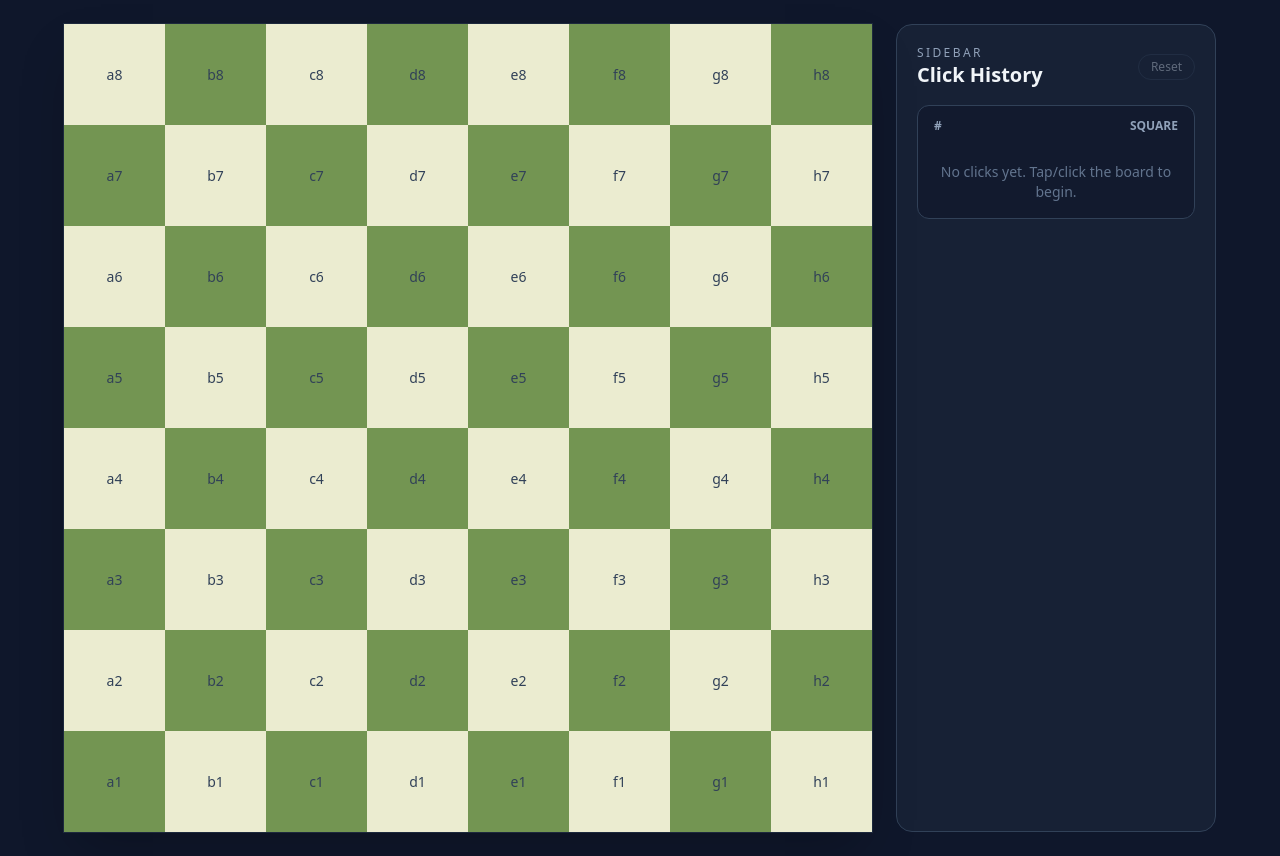
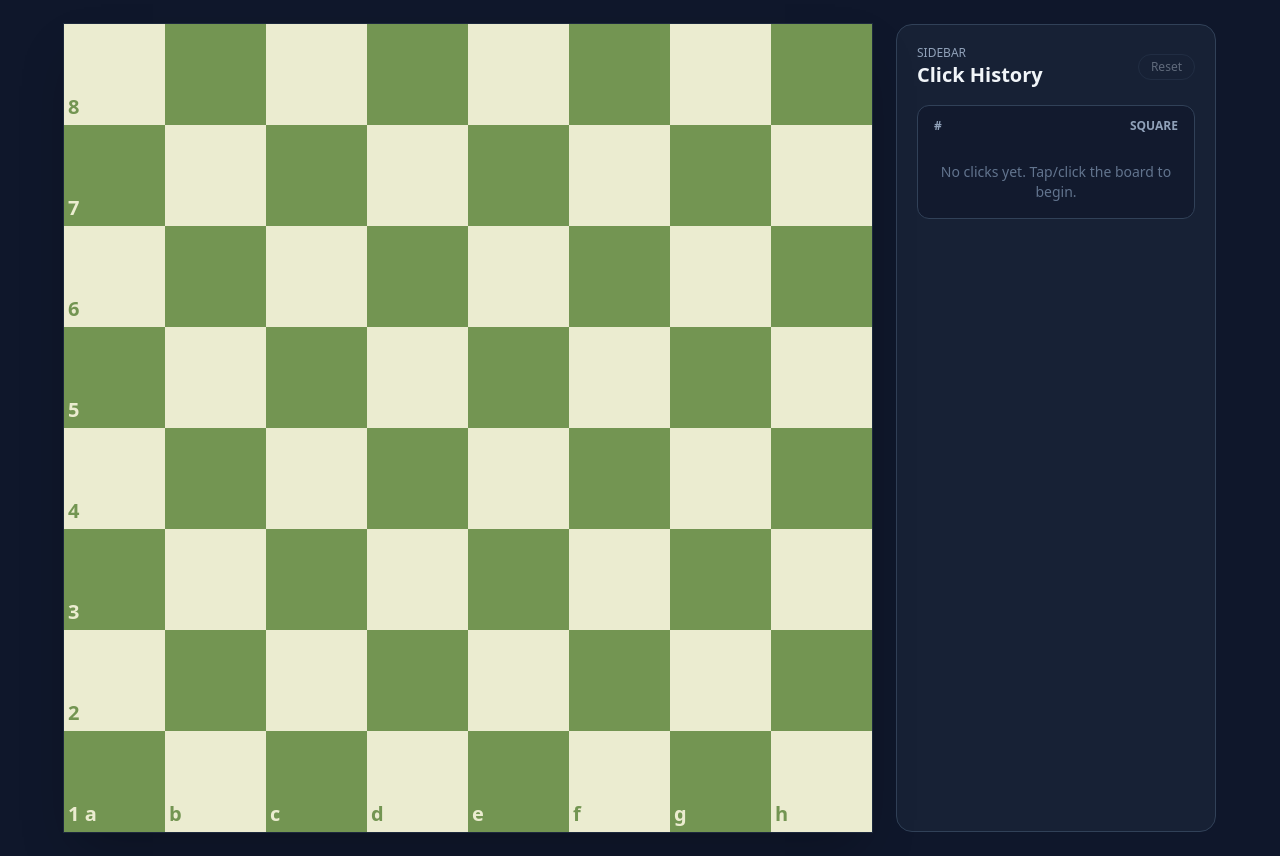
Before and after one commit to MikeRubio/chess-vue-test, a Vue app: page / in a window 1280 px wide. Built offline with nearby package versions, Linux system fonts and the light colour scheme.

Commit message:
NO-TICKET fixing color issue and oeral fell of the board

```diff
--- a/src/components/ChessBoard.vue
+++ b/src/components/ChessBoard.vue
@@ -1,23 +1,27 @@
 <script setup lang="ts">
 import { computed } from 'vue'
 import { storeToRefs } from 'pinia'
-import { useBoardStore, type SquareId } from '@/stores/board'
-
-const files = ['a', 'b', 'c', 'd', 'e', 'f', 'g', 'h'] as const
-const ranks = [8, 7, 6, 5, 4, 3, 2, 1]
+import { useBoardStore } from '@/stores/board'
+import { boardFiles, boardRanks, type BoardFile, type BoardRank, type SquareId } from '@/lib/board'
 
 type Square = {
   id: SquareId
+  file: BoardFile
+  rank: BoardRank
+  fileIndex: number
   isLight: boolean
 }
 
 const squares = computed<Square[]>(() =>
-  ranks.flatMap((rank) =>
-    files.map((file, fileIndex) => {
+  boardRanks.flatMap((rank) =>
+    boardFiles.map((file, fileIndex) => {
       const squareId = `${file}${rank}` as SquareId
       const isLight = ((fileIndex + 1) + rank) % 2 === 1
       return {
         id: squareId,
+        file,
+        rank,
+        fileIndex,
         isLight,
       }
     }),
@@ -33,6 +37,24 @@ const handleSquareClick = (squareId: SquareId) => {
 
 const isLastClicked = (squareId: SquareId) => lastSquare.value === squareId
 
+const coordinateLabel = (square: Square): string => {
+  const showRank = square.fileIndex === 0
+  const showFile = square.rank === 1
+
+  if (showRank && showFile) {
+    return `${square.rank} ${square.file}`
+  }
+
+  if (showRank) {
+    return `${square.rank}`
+  }
+
+  if (showFile) {
+    return `${square.file}`
+  }
+
+  return ''
+}
 </script>
 
 <template>
@@ -44,7 +66,7 @@ const isLastClicked = (squareId: SquareId) => lastSquare.value === squareId
         type="button"
         @click="handleSquareClick(square.id)"
         class="relative flex items-center justify-center text-lg font-semibold transition"
-        :class="[
+                :class="[
           isLastClicked(square.id)
             ? 'bg-board-highlight text-slate-900'
             : [
@@ -52,10 +74,23 @@ const isLastClicked = (squareId: SquareId) => lastSquare.value === squareId
                 'hover:brightness-110',
               ],
         ]"
+
         :aria-pressed="isLastClicked(square.id)"
         :aria-label="`Square ${square.id}`"
       >
-        <span class="pointer-events-none text-sm font-medium text-slate-700 ">{{ square.id }}</span>
+        <span
+          v-if="coordinateLabel(square)"
+          class="pointer-events-none absolute bottom-1 left-1 text-xl font-semibold select-none"
+          :class="
+            isLastClicked(square.id)
+              ? 'text-board-dark'
+              : square.isLight
+                ? 'text-board-dark'
+                : 'text-board-light'
+          "
+        >
+          {{ coordinateLabel(square) }}
+        </span>
       </button>
     </div>
   </div>
--- a/src/components/ClicksSidebar.vue
+++ b/src/components/ClicksSidebar.vue
@@ -6,13 +6,19 @@ const boardStore = useBoardStore()
 const { history, lastSquare, hasHistory } = storeToRefs(boardStore)
 
 const handleReset = () => boardStore.reset()
+
+const moveLabel = (square: string, idx: number) => {
+  if (idx === 0) return square.toUpperCase()
+  const from = history.value[idx - 1]?.toUpperCase()
+  return `${from} to ${square.toUpperCase()}`
+}
 </script>
 
 <template>
   <aside class="lg:w-80 w-full bg-slate-800/60 border border-slate-700 rounded-2xl p-5 space-y-4">
     <div class="flex items-center justify-between gap-3">
       <div>
-        <p class="text-xs uppercase tracking-[0.2em] text-slate-400">Sidebar</p>
+        <p class="text-xs uppercase text-slate-400">Sidebar</p>
         <h2 class="text-xl font-semibold">Click History</h2>
       </div>
       <button
@@ -41,7 +47,7 @@ const handleReset = () => boardStore.reset()
         >
           <span class="font-semibold text-cyan-200">{{ idx + 1 }}</span>
           <span class="font-medium" :class="square === lastSquare ? 'text-cyan-100' : ''">
-            {{ square.toUpperCase() }}
+            {{ moveLabel(square, idx) }}
           </span>
         </li>
       </ol>
--- /dev/null
+++ b/src/lib/board.ts
@@ -0,0 +1,6 @@
+export const boardFiles = ['a', 'b', 'c', 'd', 'e', 'f', 'g', 'h'] as const
+export const boardRanks = [8, 7, 6, 5, 4, 3, 2, 1] as const
+
+export type BoardFile = (typeof boardFiles)[number]
+export type BoardRank = (typeof boardRanks)[number]
+export type SquareId = `${BoardFile}${BoardRank}`
--- a/src/stores/board.ts
+++ b/src/stores/board.ts
@@ -1,7 +1,5 @@
 import { defineStore } from 'pinia'
-
-export type SquareId =
-  `${'a' | 'b' | 'c' | 'd' | 'e' | 'f' | 'g' | 'h'}${1 | 2 | 3 | 4 | 5 | 6 | 7 | 8}`
+import { type SquareId } from '@/lib/board'
 
 export const useBoardStore = defineStore('board', {
   state: () => ({
```
Also changed, not shown: 1 other file (tests, documents, lock files or other folders).
